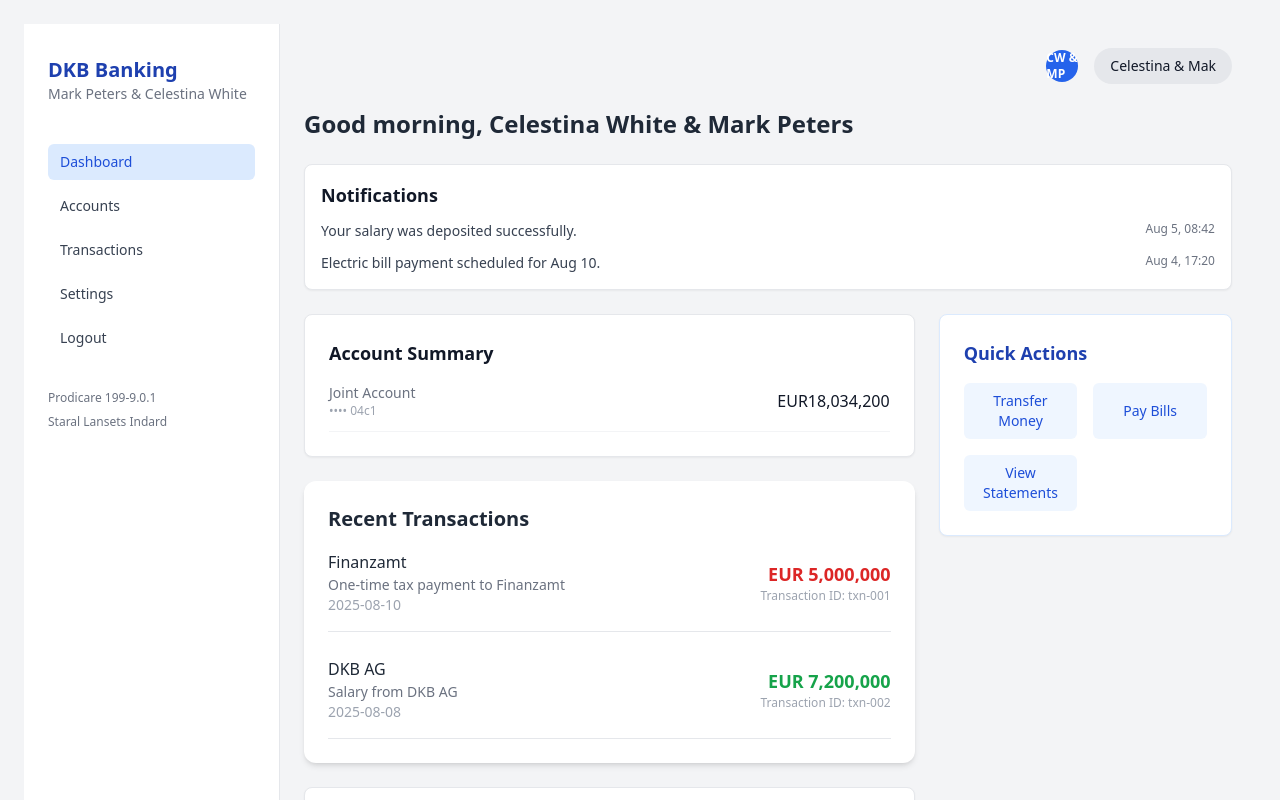
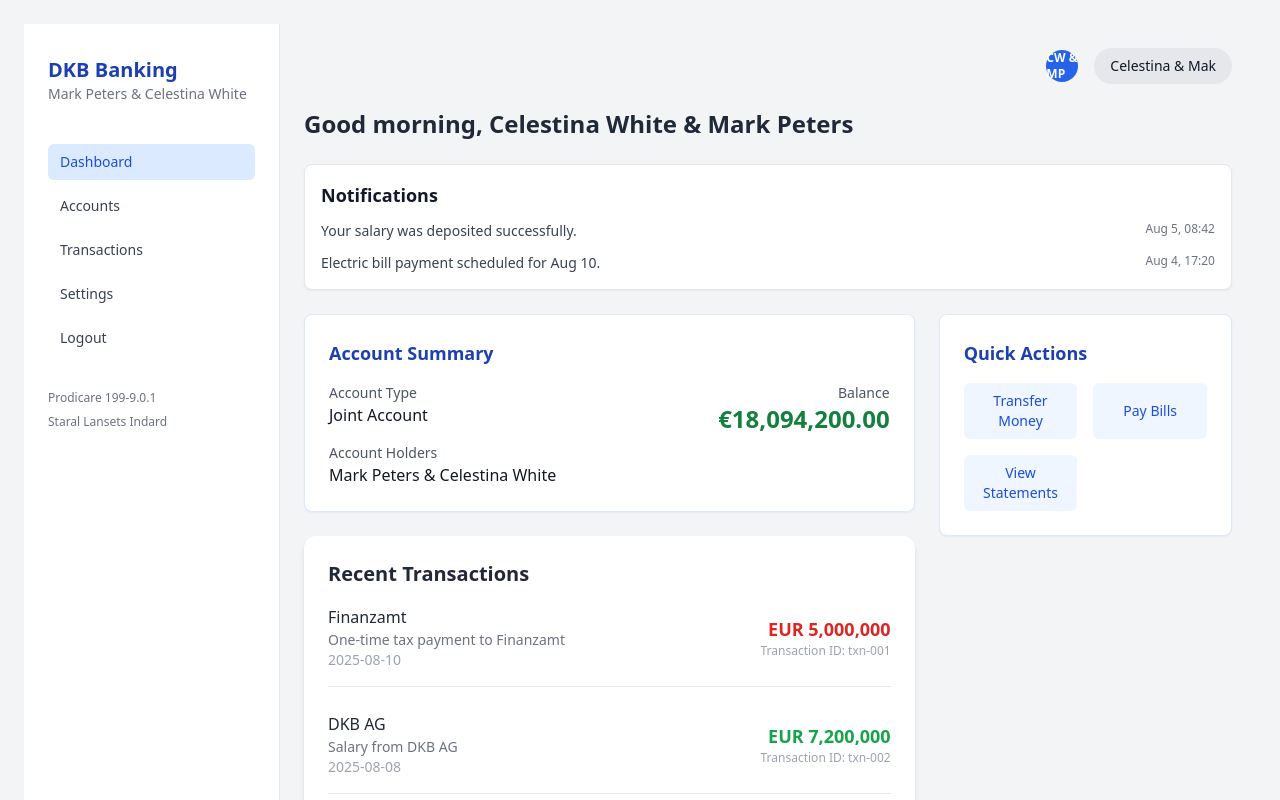
Before and after one commit to BlueColour2589/dkb-banking, a Next.js app in the folder frontend/: page /dashboard in a window 1280 px wide. Built offline with nearby package versions, Linux system fonts and the light colour scheme; no server answers.

Commit message:
Update AccountSummary.tsx

```diff
--- a/frontend/components/Dashboard/AccountSummary.tsx
+++ b/frontend/components/Dashboard/AccountSummary.tsx
@@ -1,43 +1,30 @@
-// frontend/components/Dashboard/AccountSummary.tsx
-import React from 'react';
+'use client';
 
-interface Account {
-  name: string;
-  balance: number;
-  currency?: string;
-  accountNumber?: string;
-}
+export default function AccountSummary() {
+  return (
+    <section className="bg-white dark:bg-gray-900 rounded-lg border border-blue-100 dark:border-gray-800 shadow-sm p-6">
+      <h2 className="text-lg font-semibold text-blue-800 dark:text-blue-300 mb-4">Account Summary</h2>
 
-interface AccountSummaryProps {
-  accounts: Account[];
-}
+      <div className="space-y-4">
+        <div className="flex items-start justify-between">
+          <div>
+            <p className="text-sm text-gray-600 dark:text-gray-400">Account Type</p>
+            <p className="text-base font-medium text-gray-900 dark:text-gray-100">Joint Account</p>
 
-const AccountSummary: React.FC<AccountSummaryProps> = ({ accounts }) => {
-  return (
-    <section className="bg-white rounded-lg border border-gray-200 shadow-sm p-6">
-      <h2 className="text-lg font-semibold text-gray-900 mb-4">Account Summary</h2>
-      <div className="space-y-4">
-        {accounts.map((account, index) => (
-          <div
-            key={index}
-            className="flex items-center justify-between border-b border-gray-100 pb-3"
-          >
-            <div>
-              <p className="text-sm text-gray-500">{account.name}</p>
-              {account.accountNumber && (
-                <p className="text-xs text-gray-400">•••• {account.accountNumber.slice(-4)}</p>
-              )}
-            </div>
-            <div className="text-right">
-              <p className="text-base font-medium text-gray-900">
-                {account.currency || '€'}{account.balance.toLocaleString()}
-              </p>
-            </div>
+            <p className="text-sm text-gray-600 dark:text-gray-400 mt-4">Account Holders</p>
+            <p className="text-base font-medium text-gray-900 dark:text-gray-100">
+              Mark Peters & Celestina White
+            </p>
           </div>
-        ))}
+
+          <div className="text-right">
+            <p className="text-sm text-gray-600 dark:text-gray-400">Balance</p>
+            <p className="text-2xl font-bold text-green-700 dark:text-green-400">
+              €18,094,200.00
+            </p>
+          </div>
+        </div>
       </div>
     </section>
   );
-};
-
-export default AccountSummary;
+}
```
